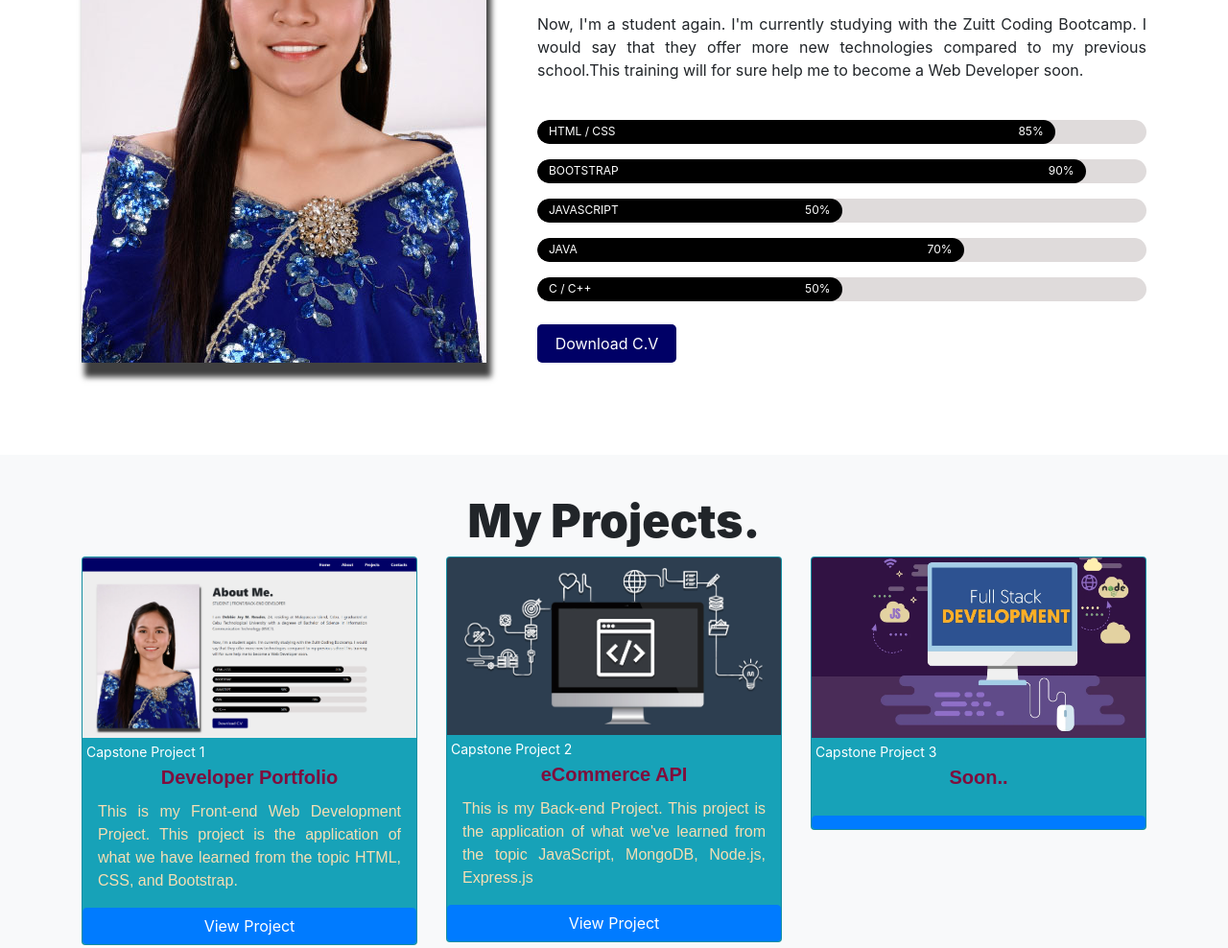
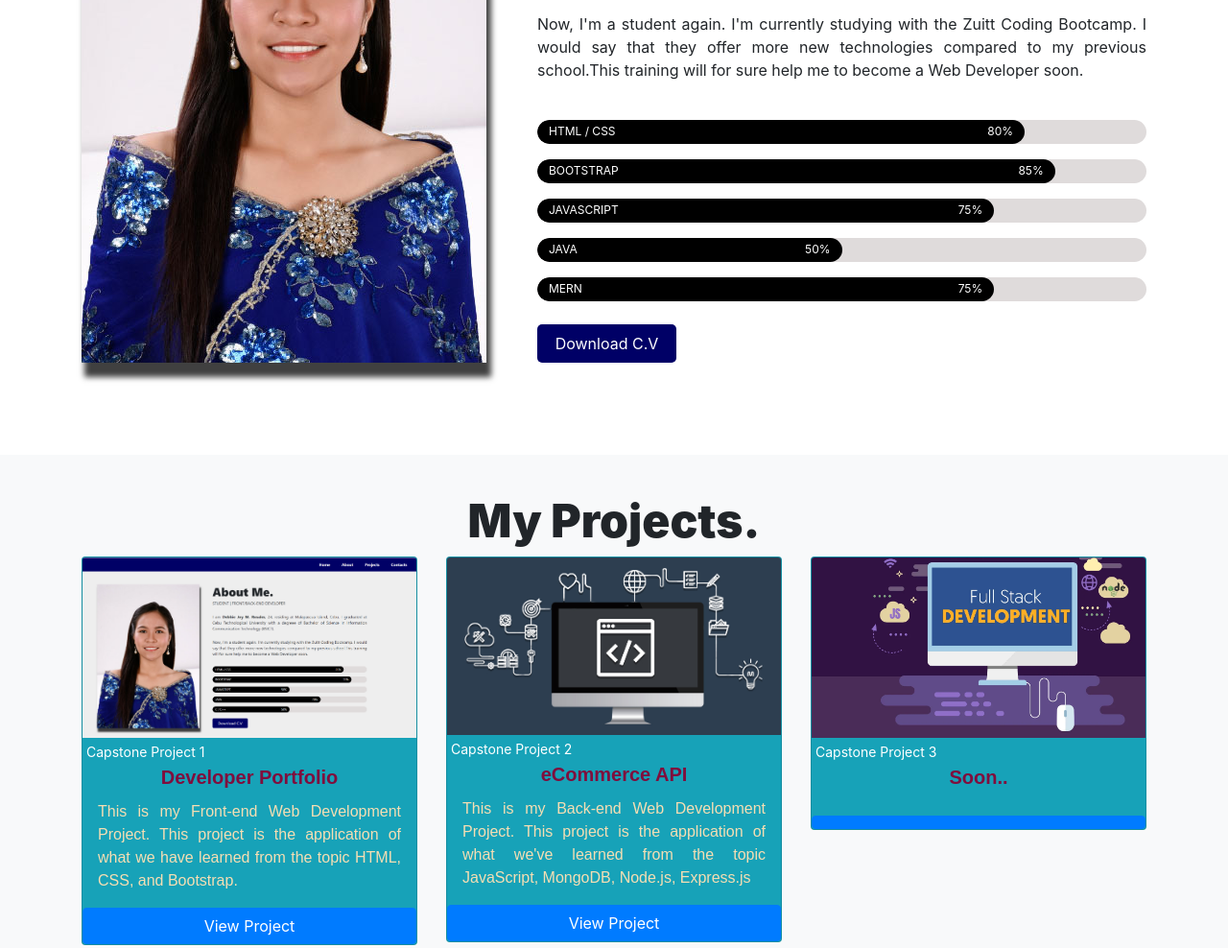
Before and after one commit to djrosales/webportfolio, a plain HTML site: page index.html in a window 1280 px wide. Shown: the part 1028-2016 px from the top of the page at 96% size. Drawn offline with nearby package versions, Linux system fonts and the light colour scheme; a web font is replaced by a local one.

Commit message:
updated capstone2 project

```diff
--- a/index.html
+++ b/index.html
@@ -88,27 +88,27 @@
             previous school.This training will for sure help me to become a Web Developer soon. </p>
                 <div class="progress">
                   <div class="value1">
-                    <p>HTML / CSS <span class="text-white float-right">85%</span></p>
+                    <p>HTML / CSS <span class="text-white float-right">80%</span></p>
                   </div>
                 </div>
                 <div class="progress my-3">
                   <div class="value2">
-                    <p>BOOTSTRAP <span class="text-white float-right">90%</span></p>
+                    <p>BOOTSTRAP <span class="text-white float-right">85%</span></p>
                   </div>
                 </div>
                 <div class="progress">
                   <div class="value3">
-                    <p>JAVASCRIPT <span class="text-white float-right">50%</span></p>
+                    <p>JAVASCRIPT <span class="text-white float-right">75%</span></p>
                   </div>
                 </div>
                 <div class="progress my-3">
                   <div class="value4">
-                    <p>JAVA <span class="text-white float-right">70%</span></p>
+                    <p>JAVA <span class="text-white float-right">50%</span></p>
                   </div>
                 </div>
                 <div class="progress">
                   <div class="value5">
-                    <p>C / C++ <span class="text-white float-right">50%</span></p>
+                    <p>MERN<span class="text-white float-right">75%</span></p>
                   </div>
                 </div>
 
@@ -164,7 +164,7 @@
                       <img src="projects/backen.jpg" class="card-img-top img-fluid" alt="...">
                       <small class="p-1 text-white">Capstone Project 2</small>
                         <h5 class="card-title text-center">eCommerce API</h5>
-                        <p class="card-text px-3 text-justify">This is my Back-end Project. This project is the application of what we've learned from the topic JavaScript, MongoDB, Node.js, Express.js</p>
+                        <p class="card-text px-3 text-justify">This is my Back-end Web Development Project. This project is the application of what we've learned from the topic JavaScript, MongoDB, Node.js, Express.js</p>
                         <!-- <small class ="text-white"><a href="">View Project</a></small> -->
                         <a href="https://ekomersiyo-negosyo.herokuapp.com/" target="_blank" class="btn btn-primary">View Project</a>
                     </div>
--- a/style.css
+++ b/style.css
@@ -215,7 +215,7 @@ box-shadow: inset 1px -3px 176px -97px rgba(0,0,0,0.75); */
         width:0;
     }
     100%{
-        width:85%
+        width:80%
     }
 }
 @keyframes load2{
@@ -223,7 +223,7 @@ box-shadow: inset 1px -3px 176px -97px rgba(0,0,0,0.75); */
         width:0;
     }
     100%{
-        width:90%
+        width:85%
     }
 }
 @keyframes load3{
@@ -231,7 +231,7 @@ box-shadow: inset 1px -3px 176px -97px rgba(0,0,0,0.75); */
         width:0;
     }
     100%{
-        width:50%
+        width:75%
     }
 }
 @keyframes load4{
@@ -239,7 +239,7 @@ box-shadow: inset 1px -3px 176px -97px rgba(0,0,0,0.75); */
         width:0;
     }
     100%{
-        width:70%
+        width:50%
     }
 }
 @keyframes load5{
@@ -247,7 +247,7 @@ box-shadow: inset 1px -3px 176px -97px rgba(0,0,0,0.75); */
         width:0;
     }
     100%{
-        width:50%
+        width:75%
     }
 }
 .btn2{
```
